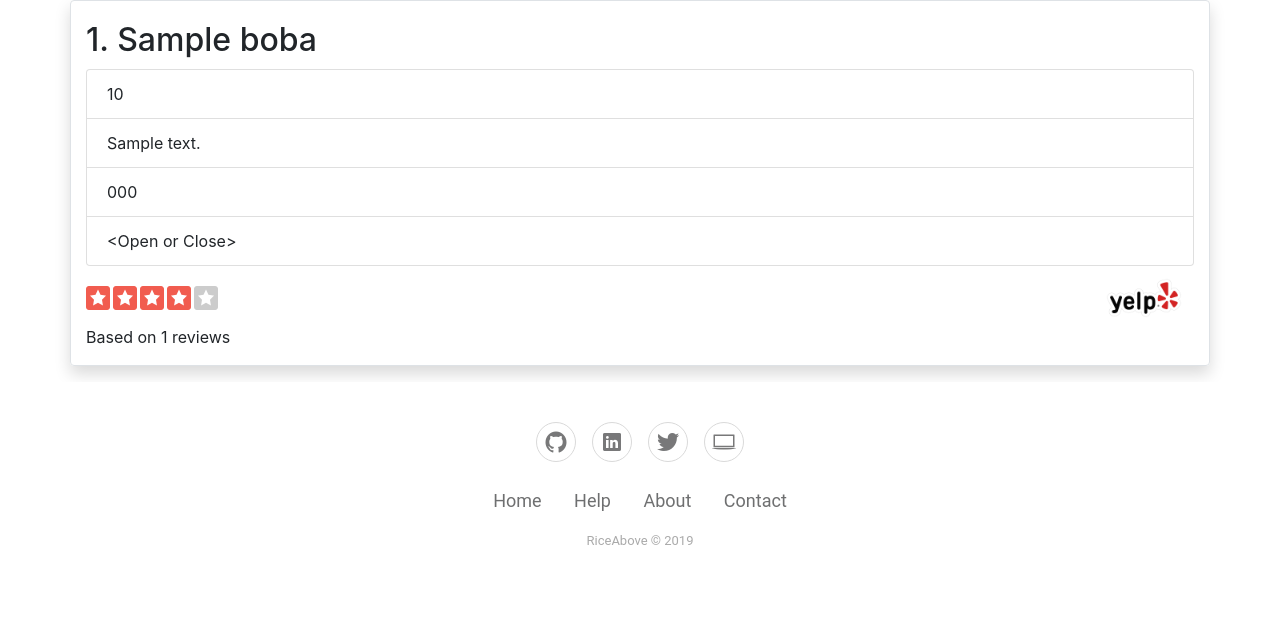
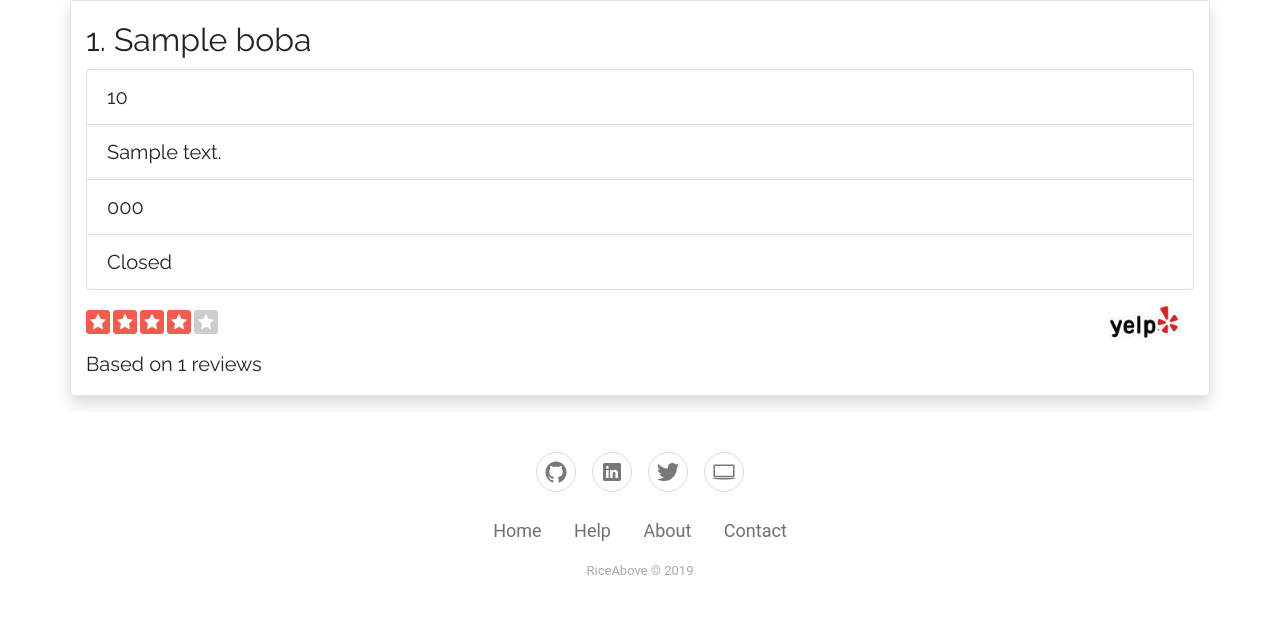
Before and after one commit to gicocarlo/Boba-Maps, a Django app: template src/templates/shops.html in a window 1280 px wide. Shown: the part 472-1093 px from the top of the page. Before the commit the page ends 1017 px from the top, so only its background shows below. Run offline with Django 3.2, Linux system fonts and the light colour scheme; the template is opened without the code that fills it: most values are stand-ins (such as "Sample title", 1, 10 or a date in 2020); some libraries are stand-ins or nearby versions.

Commit message:
add open/close

```diff
--- a/src/shops/views.py
+++ b/src/shops/views.py
@@ -57,9 +57,9 @@ def boba_shops(location):
             'url': response["url"],
             'address': response["location"]["address1"],
             'rating': response["rating"],
-            # 'price': response["price"],
             'phone': response["display_phone"],
-            'review_count': response["review_count"]
+            'review_count': response["review_count"],
+            'is_closed': response["is_closed"]
         }
         boba_list.append(boba_shop)
 
@@ -69,7 +69,6 @@ def shops_view(request):
     if request.method == 'GET':
         address = request.GET.get('address')
         boba_list = boba_shops(address)
-        print(address)
         boba_dict = {
             'boba_list': boba_list,
         }
--- a/src/templates/shops.html
+++ b/src/templates/shops.html
@@ -6,10 +6,11 @@
 {% endblock %}
 
 {% block body %}
+{% load static %}
 <div class="map-clean sticky-top">
   <!-- <iframe allowfullscreen="" frameborder="0" src="https://maps.googleapis.com/maps/api/js?key=AIzaSyBO8TcyQgFQHbyV200XbdkFN6TRsFsbDMI&callback=initMap;zoom=13" width="100%" height="250"></iframe> -->
 </div>
-    <div class="d-inline map-clean">
+    <div class="d-inline map-clean" style="font-family: Raleway, sans-serif;font-size: 20px;font-weight: normal;">
       {% for boba in boba_list %}
         <div class="container text-left border rounded shadow d-block" style="margin-bottom: 16px;">
             <div class="intro" style="margin-right: 0px;margin-bottom: 0px;margin-left: 0px;padding-right: 10px;padding-left: 15px;"></div>
@@ -19,9 +20,12 @@
                     <li class="list-group-item"><span>{{ boba.price }}</span></li>
                     <li class="list-group-item"><span>{{ boba.address }}</span></li>
                     <li class="list-group-item"><span>{{ boba.phone }}</span></li>
-                    <li class="list-group-item"><span>&lt;Open or Close&gt;</span></li>
+                    {% if boba.is_closed == "False" %}
+                      <li class="list-group-item"><span>Open</span></li>
+                    {% else %}
+                      <li class="list-group-item"><span>Closed</span></li>
+                    {% endif %}
                 </ul>
-                {% load static %}
                 {% if boba.rating >= 5.0 %}
                   <img src="{% static 'img/5_star.png' %}" style="width: 132px;height: 24px;margin: 0px;margin-top: 20px;margin-right: 10px;margin-bottom: 10px;padding: 0px;padding-top: 0px;">
                 {% elif boba.rating >= 4.5 %}
```
